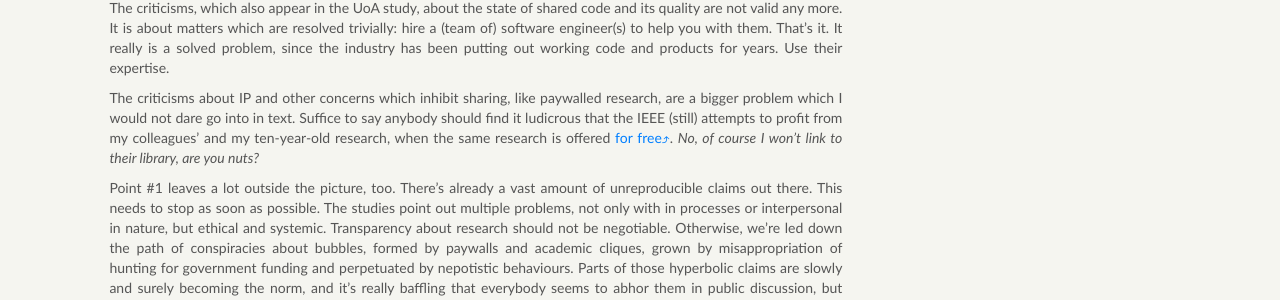
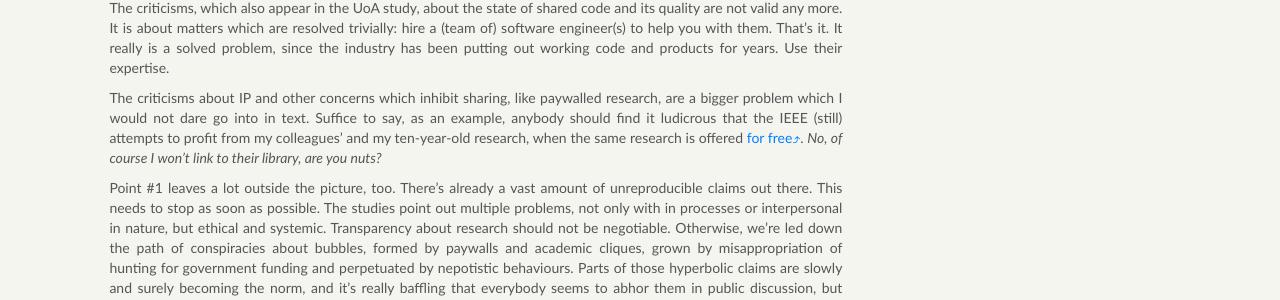
Before and after one commit to mfukar/mfukar.github.com, a Jekyll site: the page built from _posts/2016-05-08-academia.md, in a window 1280 px wide. Shown: the part 884-1184 px from the top of the page. Built offline with Jekyll 4.4.1, drawn with Linux system fonts in a browser that asks for light colours; some web fonts are replaced; comment, search, counter and statistics services are not loaded.

Commit message:
Clarification

```diff
--- a/_posts/2016-05-08-academia.md
+++ b/_posts/2016-05-08-academia.md
@@ -67,9 +67,9 @@ problem, since the industry has been putting out working code and products for y
 their expertise.
 
 The criticisms about IP and other concerns which inhibit sharing, like paywalled research,
-are a bigger problem which I would not dare go into in text. Suffice to say anybody should
-find it ludicrous that the IEEE (still) attempts to profit from my colleagues' and my
-ten-year-old research, when the same research is offered [for
+are a bigger problem which I would not dare go into in text. Suffice to say, as an
+example, anybody should find it ludicrous that the IEEE (still) attempts to profit from my
+colleagues' and my ten-year-old research, when the same research is offered [for
 free](http://www.ics.forth.gr/dcs/Activities/Projects/anontool.html). _No, of course I
 won't link to their library, are you nuts?_
 
```
